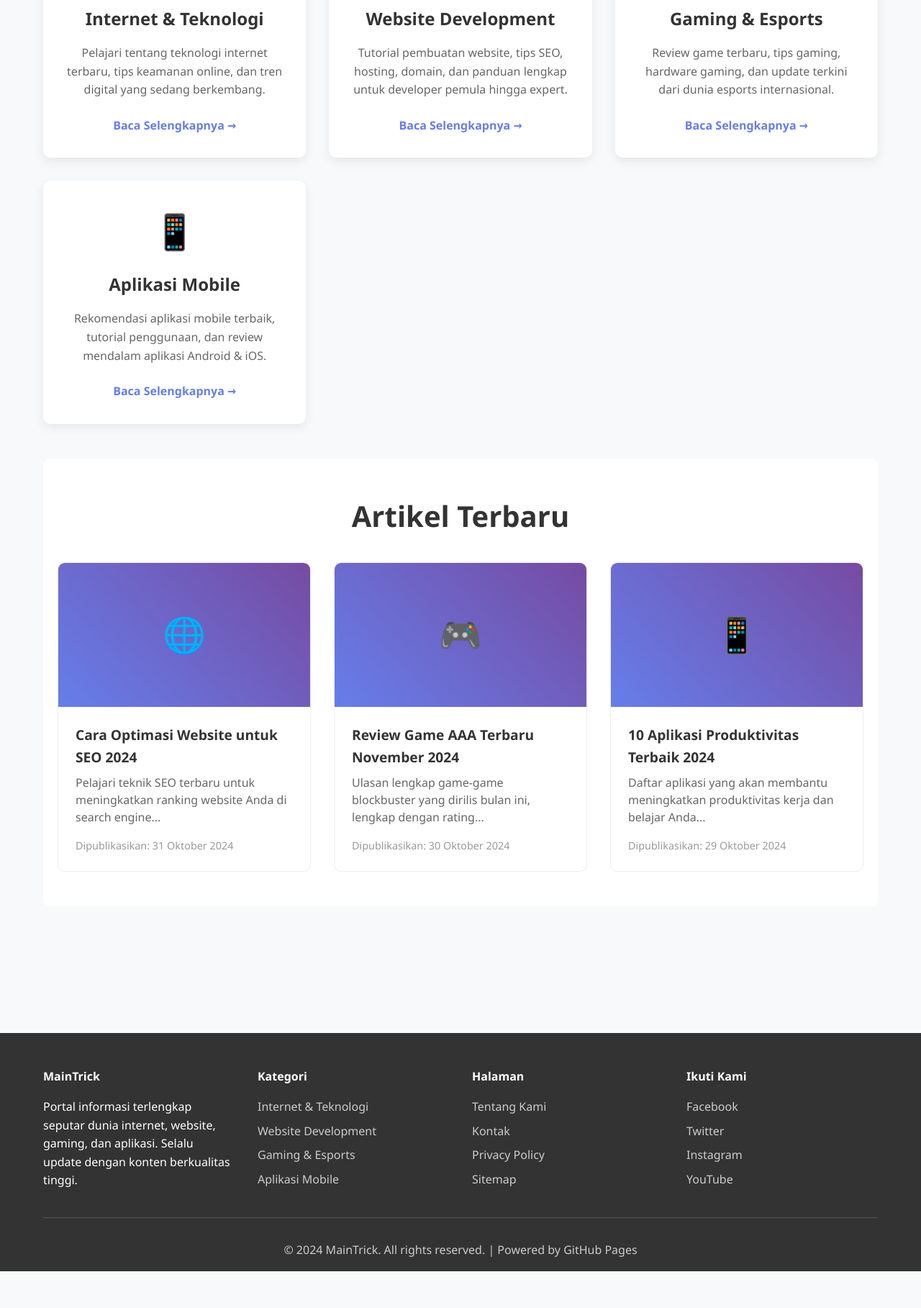
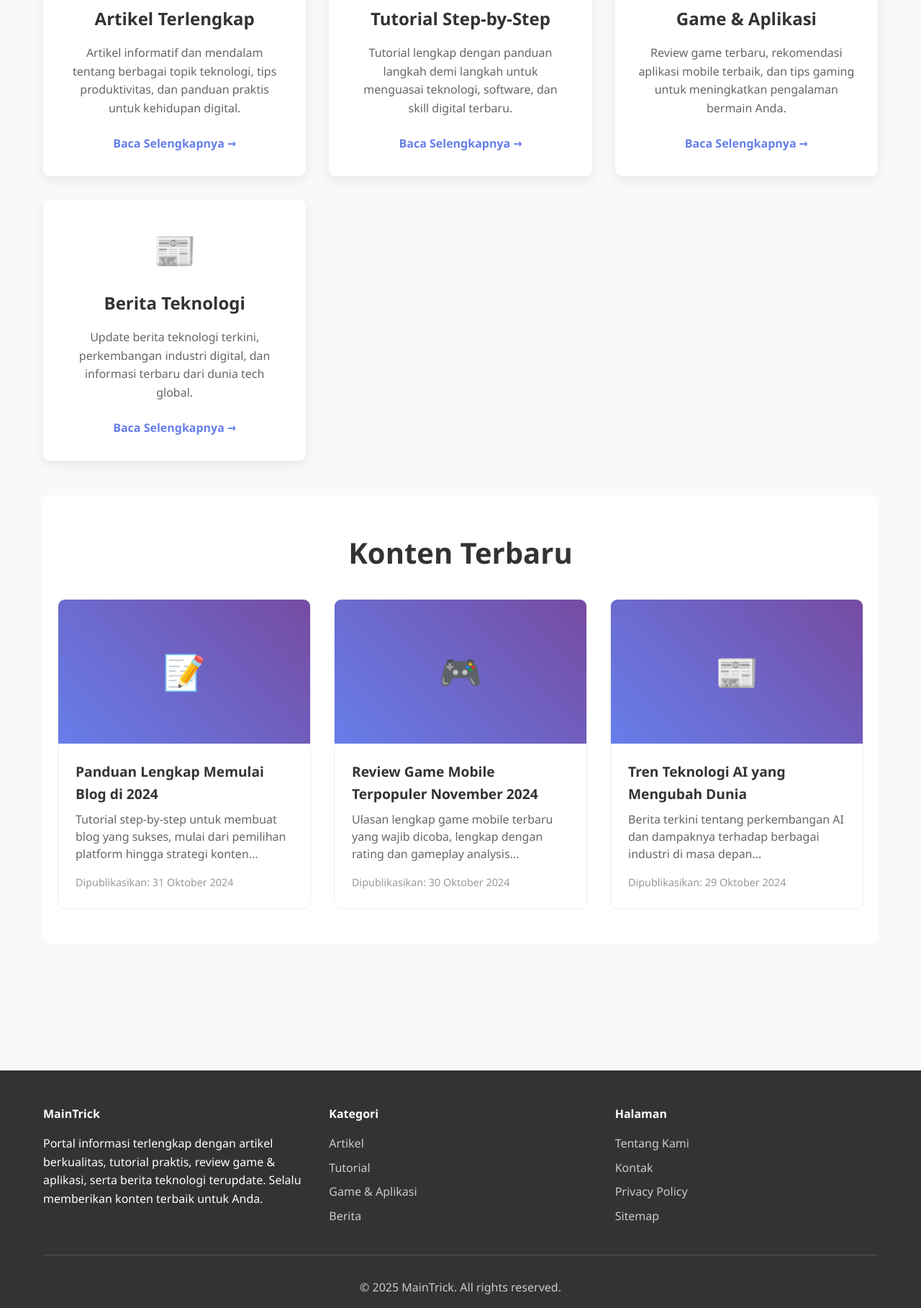
Before and after one commit to wahyustw/maintrick.github.io, a plain HTML site: page index.html in a window 1280 px wide. Shown: the part 660-2477 px from the top of the page at 72% size. Before the commit the page ends 2426 px from the top, so only its background shows below. Drawn offline with Linux system fonts and the light colour scheme.

Commit message:
Update index.html

```diff
--- a/index.html
+++ b/index.html
@@ -3,22 +3,22 @@
 <head>
     <meta charset="UTF-8">
     <meta name="viewport" content="width=device-width, initial-scale=1.0">
-    <meta name="description" content="MainTrick - Portal informasi terlengkap seputar dunia internet, website, gaming, dan aplikasi terbaru. Tips, tutorial, dan review mendalam.">
-    <meta name="keywords" content="internet, website, gaming, aplikasi, tutorial, tips, review, teknologi">
+    <meta name="description" content="MainTrick - Portal informasi terlengkap seputar artikel, tutorial, game & aplikasi, dan berita teknologi terbaru.">
+    <meta name="keywords" content="artikel, tutorial, game, aplikasi, berita, teknologi, tips, review">
     <meta name="author" content="MainTrick">
     <meta name="robots" content="index, follow">
 
     <!-- Open Graph Meta Tags -->
-    <meta property="og:title" content="MainTrick - Portal Internet, Website, Gaming & App">
-    <meta property="og:description" content="Portal informasi terlengkap seputar dunia internet, website, gaming, dan aplikasi terbaru">
+    <meta property="og:title" content="MainTrick - Portal Artikel, Tutorial, Game & Aplikasi">
+    <meta property="og:description" content="Portal informasi terlengkap seputar artikel, tutorial, game & aplikasi, dan berita teknologi terbaru">
     <meta property="og:image" content="https://wahyustw.github.io/maintrick.github.io/assets/og-image.jpg">
     <meta property="og:url" content="https://wahyustw.github.io/maintrick.github.io/">
     <meta property="og:type" content="website">
 
     <!-- Twitter Card Meta Tags -->
     <meta name="twitter:card" content="summary_large_image">
-    <meta name="twitter:title" content="MainTrick - Portal Internet, Website, Gaming & App">
-    <meta name="twitter:description" content="Portal informasi terlengkap seputar dunia internet, website, gaming, dan aplikasi terbaru">
+    <meta name="twitter:title" content="MainTrick - Portal Artikel, Tutorial, Game & Aplikasi">
+    <meta name="twitter:description" content="Portal informasi terlengkap seputar artikel, tutorial, game & aplikasi, dan berita teknologi terbaru">
     <meta name="twitter:image" content="https://wahyustw.github.io/maintrick.github.io/assets/twitter-image.jpg">
 
     <!-- Google Verification (Ganti dengan kode verifikasi Anda) -->
@@ -36,7 +36,7 @@
 <meta name="theme-color" content="#667eea">
 <link rel="canonical" href="https://wahyustw.github.io/maintrick.github.io/">
 
-    <title>MainTrick - Portal Internet, Website, Gaming & App Terlengkap</title>
+    <title>MainTrick - Portal Artikel, Tutorial, Game & Aplikasi Terlengkap</title>
 
     <style>
         * {
@@ -81,14 +81,10 @@
             font-weight: bold;
             text-decoration: none;
             color: white;
-            transition: all 0.3s ease;
-            cursor: pointer;
         }
 
         .logo:hover {
             color: #e0e0e0;
-            transform: scale(1.05);
-            text-decoration: none;
         }
 
         nav ul {
@@ -358,15 +354,13 @@
     <header>
         <div class="container">
             <div class="header-content">
-                <a href="https://wahyustw.github.io/maintrick.github.io/" class="logo">MainTrick</a>
+                <a href="/" class="logo">MainTrick</a>
                 <nav>
                     <ul>
-                        <li><a href="/">Beranda</a></li>
-                        <li><a href="/internet/">Internet</a></li>
-                        <li><a href="/website/">Website</a></li>
-                        <li><a href="/gaming/">Gaming</a></li>
-                        <li><a href="/aplikasi/">Aplikasi</a></li>
-                        <li><a href="/tentang/">Tentang</a></li>
+                        <li><a href="/artikel/">Artikel</a></li>
+                        <li><a href="/tutorial/">Tutorial</a></li>
+                        <li><a href="/game-aplikasi/">Game & Aplikasi</a></li>
+                        <li><a href="/berita/">Berita</a></li>
                     </ul>
                 </nav>
             </div>
@@ -377,7 +371,7 @@
     <section class="hero">
         <div class="container">
             <h1>Selamat Datang di MainTrick</h1>
-            <p>Portal informasi terlengkap seputar dunia internet, website development, gaming terbaru, dan aplikasi mobile. Temukan tips, tutorial, dan review mendalam di sini!</p>
+            <p>Portal informasi terlengkap dengan artikel berkualitas, tutorial praktis, review game & aplikasi terbaru, serta berita teknologi terupdate. Temukan semua yang Anda butuhkan di sini!</p>
             <a href="#content" class="cta-button">Mulai Eksplorasi</a>
         </div>
     </section>
@@ -386,50 +380,50 @@
     <main id="content">
         <div class="container">
             <div class="content-grid">
-                <!-- Internet Category -->
+                <!-- Artikel Category -->
                 <div class="category-card">
-                    <span class="category-icon">🌐</span>
-                    <h3>Internet & Teknologi</h3>
-                    <p>Pelajari tentang teknologi internet terbaru, tips keamanan online, dan tren digital yang sedang berkembang.</p>
-                    <a href="/internet/" class="read-more">Baca Selengkapnya →</a>
+                    <span class="category-icon">📝</span>
+                    <h3>Artikel Terlengkap</h3>
+                    <p>Artikel informatif dan mendalam tentang berbagai topik teknologi, tips produktivitas, dan panduan praktis untuk kehidupan digital.</p>
+                    <a href="/artikel/" class="read-more">Baca Selengkapnya →</a>
                 </div>
 
-                <!-- Website Category -->
+                <!-- Tutorial Category -->
                 <div class="category-card">
-                    <span class="category-icon">💻</span>
-                    <h3>Website Development</h3>
-                    <p>Tutorial pembuatan website, tips SEO, hosting, domain, dan panduan lengkap untuk developer pemula hingga expert.</p>
-                    <a href="/website/" class="read-more">Baca Selengkapnya →</a>
+                    <span class="category-icon">🎓</span>
+                    <h3>Tutorial Step-by-Step</h3>
+                    <p>Tutorial lengkap dengan panduan langkah demi langkah untuk menguasai teknologi, software, dan skill digital terbaru.</p>
+                    <a href="/tutorial/" class="read-more">Baca Selengkapnya →</a>
                 </div>
 
-                <!-- Gaming Category -->
+                <!-- Game & Apps Category -->
                 <div class="category-card">
                     <span class="category-icon">🎮</span>
-                    <h3>Gaming & Esports</h3>
-                    <p>Review game terbaru, tips gaming, hardware gaming, dan update terkini dari dunia esports internasional.</p>
-                    <a href="/gaming/" class="read-more">Baca Selengkapnya →</a>
+                    <h3>Game & Aplikasi</h3>
+                    <p>Review game terbaru, rekomendasi aplikasi mobile terbaik, dan tips gaming untuk meningkatkan pengalaman bermain Anda.</p>
+                    <a href="/game-aplikasi/" class="read-more">Baca Selengkapnya →</a>
                 </div>
 
-                <!-- Apps Category -->
+                <!-- Berita Category -->
                 <div class="category-card">
-                    <span class="category-icon">📱</span>
-                    <h3>Aplikasi Mobile</h3>
-                    <p>Rekomendasi aplikasi mobile terbaik, tutorial penggunaan, dan review mendalam aplikasi Android & iOS.</p>
-                    <a href="/aplikasi/" class="read-more">Baca Selengkapnya →</a>
+                    <span class="category-icon">📰</span>
+                    <h3>Berita Teknologi</h3>
+                    <p>Update berita teknologi terkini, perkembangan industri digital, dan informasi terbaru dari dunia tech global.</p>
+                    <a href="/berita/" class="read-more">Baca Selengkapnya →</a>
                 </div>
             </div>
 
             <!-- Latest Articles Section -->
             <section class="latest-articles">
                 <div class="container">
-                    <h2 class="section-title">Artikel Terbaru</h2>
+                    <h2 class="section-title">Konten Terbaru</h2>
                     <div class="articles-grid">
                         <!-- Article 1 -->
                         <article class="article-card">
-                            <div class="article-image">🌐</div>
+                            <div class="article-image">📝</div>
                             <div class="article-content">
-                                <h3 class="article-title">Cara Optimasi Website untuk SEO 2024</h3>
-                                <p class="article-excerpt">Pelajari teknik SEO terbaru untuk meningkatkan ranking website Anda di search engine...</p>
+                                <h3 class="article-title">Panduan Lengkap Memulai Blog di 2024</h3>
+                                <p class="article-excerpt">Tutorial step-by-step untuk membuat blog yang sukses, mulai dari pemilihan platform hingga strategi konten...</p>
                                 <div class="article-meta">Dipublikasikan: 31 Oktober 2024</div>
                             </div>
                         </article>
@@ -438,18 +432,18 @@
                         <article class="article-card">
                             <div class="article-image">🎮</div>
                             <div class="article-content">
-                                <h3 class="article-title">Review Game AAA Terbaru November 2024</h3>
-                                <p class="article-excerpt">Ulasan lengkap game-game blockbuster yang dirilis bulan ini, lengkap dengan rating...</p>
+                                <h3 class="article-title">Review Game Mobile Terpopuler November 2024</h3>
+                                <p class="article-excerpt">Ulasan lengkap game mobile terbaru yang wajib dicoba, lengkap dengan rating dan gameplay analysis...</p>
                                 <div class="article-meta">Dipublikasikan: 30 Oktober 2024</div>
                             </div>
                         </article>
 
                         <!-- Article 3 -->
                         <article class="article-card">
-                            <div class="article-image">📱</div>
+                            <div class="article-image">📰</div>
                             <div class="article-content">
-                                <h3 class="article-title">10 Aplikasi Produktivitas Terbaik 2024</h3>
-                                <p class="article-excerpt">Daftar aplikasi yang akan membantu meningkatkan produktivitas kerja dan belajar Anda...</p>
+                                <h3 class="article-title">Tren Teknologi AI yang Mengubah Dunia</h3>
+                                <p class="article-excerpt">Berita terkini tentang perkembangan AI dan dampaknya terhadap berbagai industri di masa depan...</p>
                                 <div class="article-meta">Dipublikasikan: 29 Oktober 2024</div>
                             </div>
                         </article>
@@ -465,16 +459,16 @@
             <div class="footer-content">
                 <div class="footer-section">
                     <h4>MainTrick</h4>
-                    <p>Portal informasi terlengkap seputar dunia internet, website, gaming, dan aplikasi. Selalu update dengan konten berkualitas tinggi.</p>
+                    <p>Portal informasi terlengkap dengan artikel berkualitas, tutorial praktis, review game & aplikasi, serta berita teknologi terupdate. Selalu memberikan konten terbaik untuk Anda.</p>
                 </div>
 
                 <div class="footer-section">
                     <h4>Kategori</h4>
                     <ul>
-                        <li><a href="/internet/">Internet & Teknologi</a></li>
-                        <li><a href="/website/">Website Development</a></li>
-                        <li><a href="/gaming/">Gaming & Esports</a></li>
-                        <li><a href="/aplikasi/">Aplikasi Mobile</a></li>
+                        <li><a href="/artikel/">Artikel</a></li>
+                        <li><a href="/tutorial/">Tutorial</a></li>
+                        <li><a href="/game-aplikasi/">Game & Aplikasi</a></li>
+                        <li><a href="/berita/">Berita</a></li>
                     </ul>
                 </div>
 
@@ -487,20 +481,10 @@
                         <li><a href="/sitemap.xml">Sitemap</a></li>
                     </ul>
                 </div>
-
-                <div class="footer-section">
-                    <h4>Ikuti Kami</h4>
-                    <ul>
-                        <li><a href="#" target="_blank">Facebook</a></li>
-                        <li><a href="#" target="_blank">Twitter</a></li>
-                        <li><a href="#" target="_blank">Instagram</a></li>
-                        <li><a href="#" target="_blank">YouTube</a></li>
-                    </ul>
-                </div>
             </div>
 
             <div class="footer-bottom">
-                <p>&copy; 2024 MainTrick. All rights reserved. | Powered by GitHub Pages</p>
+                <p>&copy; <span id="currentYear"></span> MainTrick. All rights reserved.</p>
             </div>
         </div>
     </footer>
@@ -511,7 +495,7 @@
         "@context": "https://schema.org",
         "@type": "WebSite",
         "name": "MainTrick",
-        "description": "Portal informasi terlengkap seputar dunia internet, website, gaming, dan aplikasi terbaru",
+        "description": "Portal informasi terlengkap dengan artikel, tutorial, game & aplikasi, serta berita teknologi terbaru",
         "url": "https://wahyustw.github.io/maintrick.github.io/",
         "author": {
             "@type": "Organization",
@@ -525,6 +509,12 @@
     }
     </script>
 
+    <!-- Auto Update Year Script -->
+    <script>
+        // Update tahun otomatis
+        document.getElementById('currentYear').textContent = new Date().getFullYear();
+    </script>
+
     <!-- Google Analytics (Ganti dengan kode tracking Anda) -->
     <script async src="https://www.googletagmanager.com/gtag/js?id=GA_TRACKING_ID"></script>
     <script>
```
